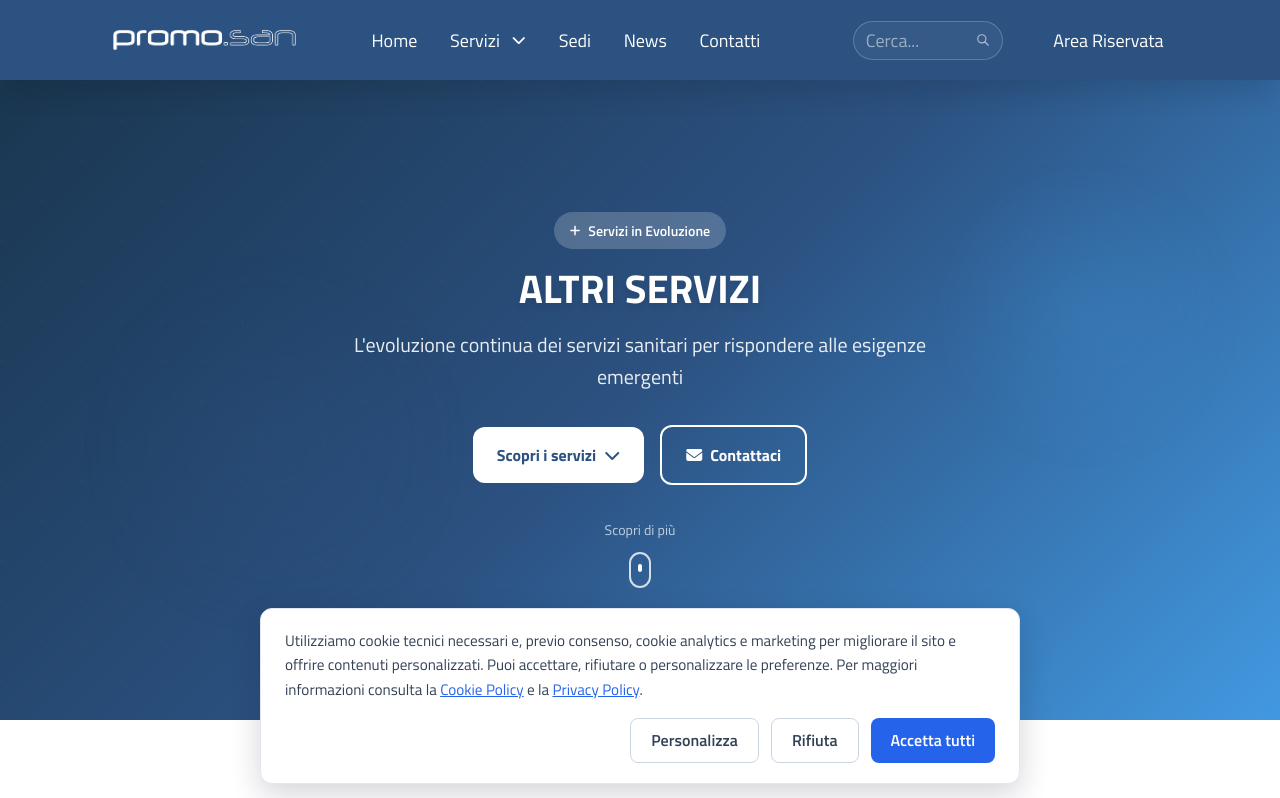
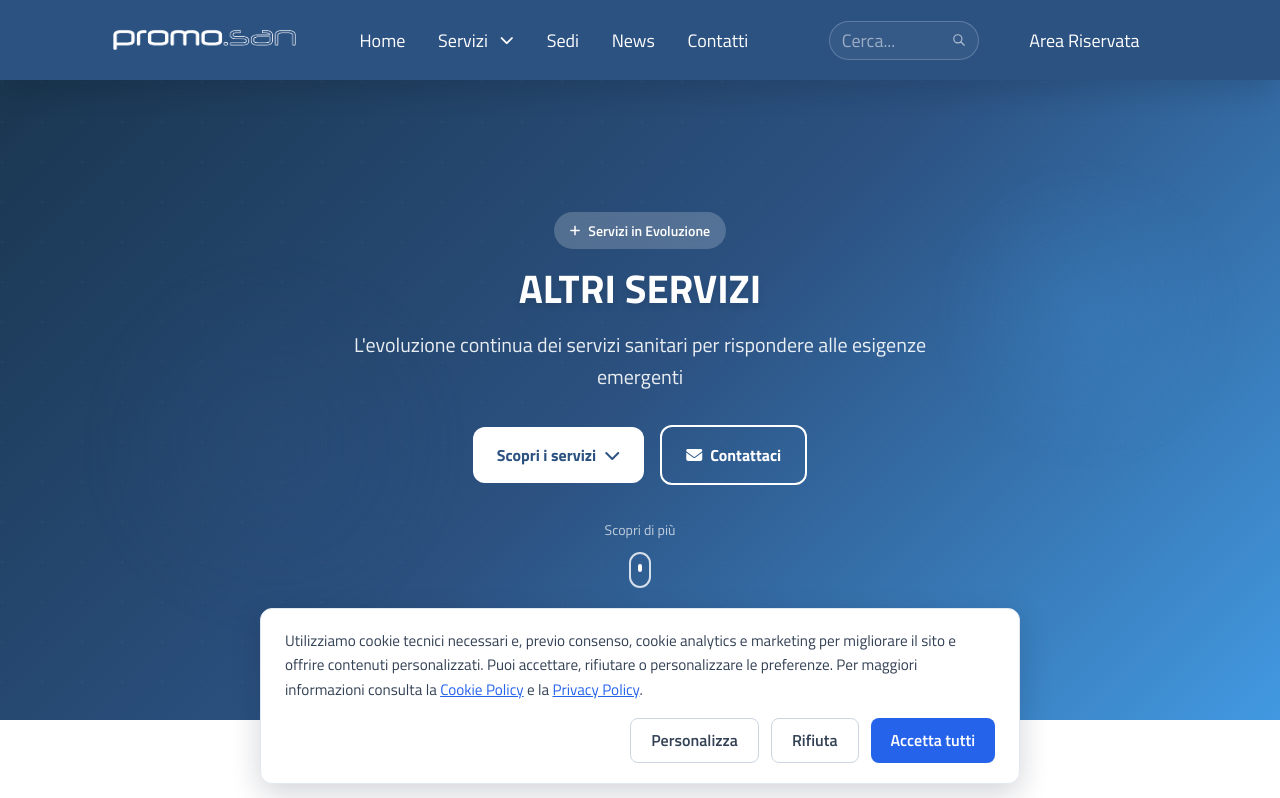
Before and after one commit to areait-dev/promosan, a Next.js app: page /altri-servizi in a window 1280 px wide. Shown: the top 798 px of the page. Built offline with nearby package versions, Linux system fonts and the light colour scheme; no server answers.

Commit message:
Aggiunge respiro a destra per Area Riservata su notebook 13"
Il blocco azioni desktop toccava il bordo del container a 1024-1366px.

```diff
--- a/app/globals.css
+++ b/app/globals.css
@@ -899,6 +899,11 @@ header li button,
   .search-input {
     width: 150px;
   }
+
+  /* "Area Riservata" resta staccato dal bordo destro del container */
+  .hidden.lg\:flex.gap-6.items-center {
+    padding-right: 1.5rem;
+  }
 }
 
 /* Responsive navbar */
```
